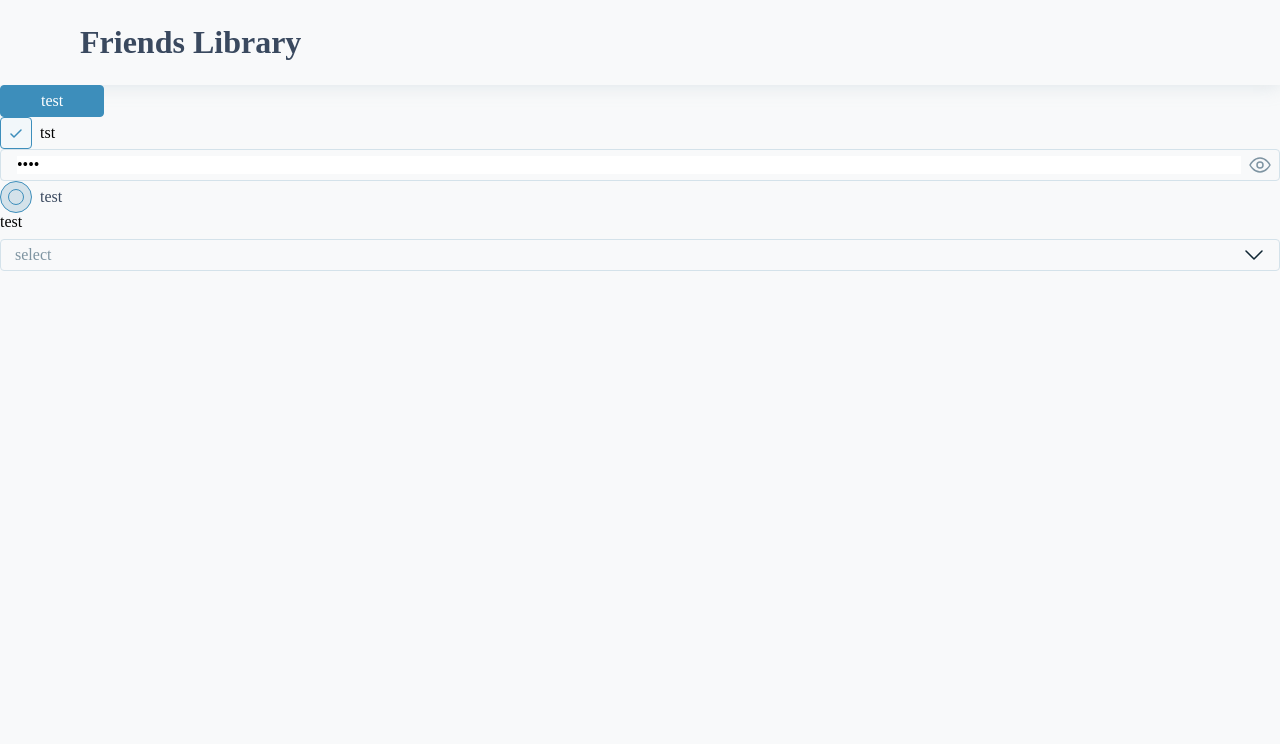
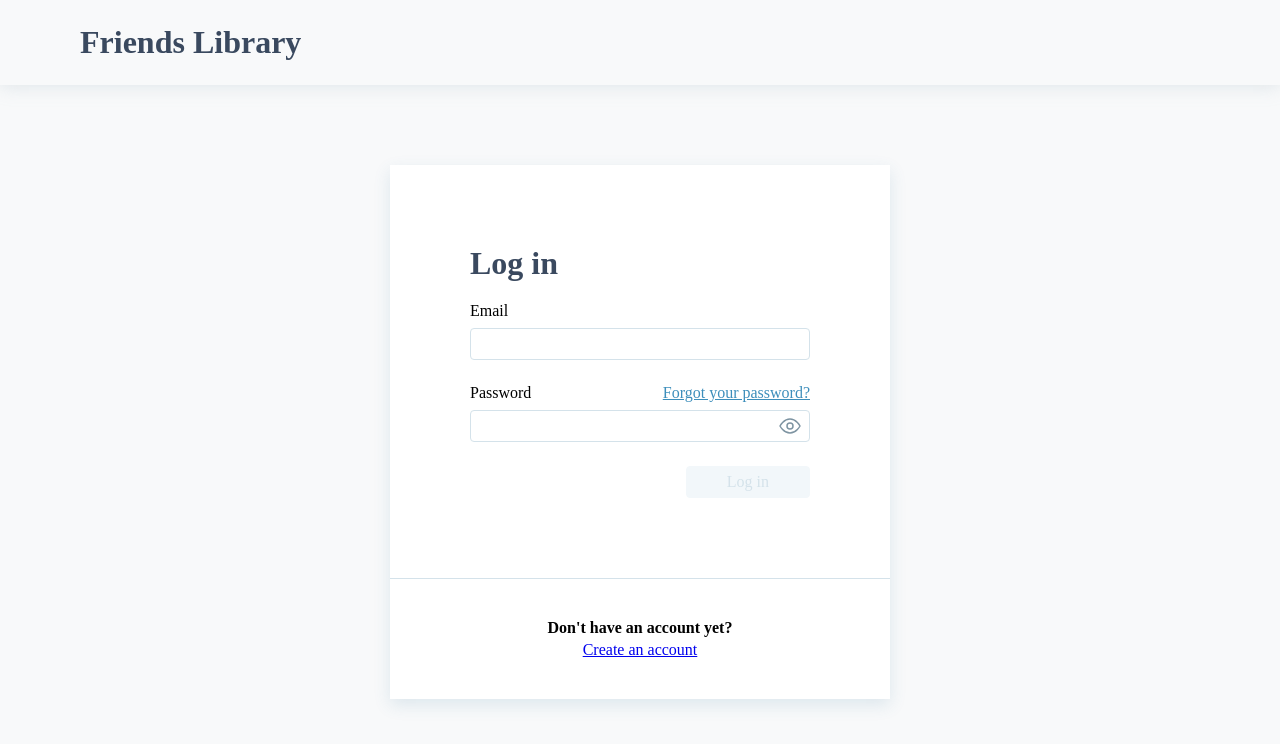
Before and after one commit to konradduleba/FriendsLibraryUI, a React (Create React App) app: page /login in a window 1280 px wide. Shown: the top 744 px of the page. Built offline with nearby package versions, Linux system fonts and the light colour scheme; no server answers; a web font is replaced by a local one.

Commit message:
add login page component

```diff
--- /dev/null
+++ b/src/Pages/Global/Login/Styles/Login.scss
@@ -0,0 +1,78 @@
+@import "Utils/Styles/variables.scss";
+
+.login-page-wrapper {
+  display: flex;
+  justify-content: center;
+  .login-box {
+    width: 50%;
+    max-width: 500px;
+    margin-top: 10 * $base-pixel-size;
+    background-color: white;
+    box-shadow: 0px 6px 16px rgba(54, 121, 157, 0.14);
+    .content {
+      padding: 10 * $base-pixel-size;
+      .title {
+        margin-bottom: 20px;
+      }
+      .form {
+        display: flex;
+        flex-direction: column;
+        .form-input-wrapper {
+          margin-bottom: 3 * $base-pixel-size;
+        }
+        .button-wrapper {
+          display: flex;
+          justify-content: flex-end;
+        }
+      }
+    }
+    .footer {
+      padding: 5 * $base-pixel-size 0px;
+      border-top: 1px solid #d4e2ea;
+      display: flex;
+      flex-direction: column;
+      align-items: center;
+      justify-content: center;
+      span {
+        font-weight: bold;
+        display: block;
+        margin-bottom: 0.5 * $base-pixel-size;
+      }
+    }
+  }
+}
+
+@media screen and (max-width: 480px) {
+  .login-page-wrapper {
+    .login-box {
+      width: 100%;
+      margin-top: 0;
+      background-color: transparent;
+      box-shadow: none;
+      .content {
+        padding: 4 * $base-pixel-size 2 * $base-pixel-size;
+        .form {
+          .form-input-wrapper {
+            .input-content-container {
+              input {
+                background-color: transparent;
+              }
+            }
+          }
+          .button-wrapper {
+            button {
+              width: 100%;
+            }
+          }
+          .forgot-password-link {
+            display: block;
+            margin-bottom: 3 * $base-pixel-size;
+          }
+        }
+      }
+      .footer {
+        border: none;
+      }
+    }
+  }
+}
--- /dev/null
+++ b/src/Pages/Global/Login/Types/ILoginCredentials.tsx
@@ -0,0 +1,4 @@
+export default interface ILoginCredentials {
+  email: string;
+  password: string;
+}
--- a/src/Pages/Global/Login/index.tsx
+++ b/src/Pages/Global/Login/index.tsx
@@ -1,51 +1,90 @@
-import Button from 'Components/Button'
-import EButtonTypeList from 'Components/Button/Types/EButtonTypeList'
-import FormCheckbox from 'Components/Form/Checkbox'
-import FormInput from 'Components/Form/Input'
-import EInputTypes from 'Components/Form/Input/Types/EInputTypes'
-import FormRadio from 'Components/Form/Radio'
-import FormSelect from 'Components/Form/Select'
-import React from 'react'
+import Button from "Components/Button";
+import EButtonTypeList from "Components/Button/Types/EButtonTypeList";
+import FormInput from "Components/Form/Input";
+import EInputTypes from "Components/Form/Input/Types/EInputTypes";
+import React, { useContext, useState } from "react";
+import ILoginCredentials from "./Types/ILoginCredentials";
+import "./Styles/Login.scss";
+import { Link } from "react-router-dom";
+import useWindowSize from "Utils/Functions/useWindowSize";
+import checkIsMobileView from "Utils/Functions/checkIsMobileView";
+import sendRequest from "Authentication/sendRequest";
+import EApiMethods from "Utils/Types/EApiMethods";
+import { TokenContext } from "Context/Token";
 
 const Login = (): JSX.Element => {
+  const { loginUser } = useContext(TokenContext);
+  const { width } = useWindowSize();
+  const isMobileView = checkIsMobileView(width);
 
-    return (
-        <div>
-            <Button
-                value='test'
-                onClick={() => console.log('test')}
-                type={EButtonTypeList.PRIMARY}
-            />
-            <FormCheckbox
-                value={true}
-                onChange={() => console.log('checkbox')}
-                header='tst'
+  const [loginCredentials, setUpLoginCredentials] = useState<ILoginCredentials>(
+    {
+      email: "",
+      password: "",
+    }
+  );
+
+  const handleLogIn = async () => {
+    const data = { ...loginCredentials };
+    const result = loginUser && (await loginUser(data));
+    console.log(result);
+  };
+
+  const updateLoginCredentials = (key: string, value: string) => {
+    setUpLoginCredentials((prevState) => ({
+      ...prevState,
+      [key]: value,
+    }));
+  };
+
+  const forgotPasswordHeader = (
+    <Link className="forgot-password-link" to="/forgot-password">
+      Forgot your password?
+    </Link>
+  );
+
+  return (
+    <div className="login-page-wrapper">
+      <div className="login-box">
+        <div className="content">
+          <h1 className="title">Log in</h1>
+          <div className="form">
+            <FormInput
+              header="Email"
+              type={EInputTypes.TEXT}
+              isRequired={true}
+              onChange={(value) => updateLoginCredentials("email", value)}
+              value={loginCredentials.email}
             />
             <FormInput
-                value='test'
-                onChange={() => console.log('input')}
-                type={EInputTypes.PASSWORD}
+              headerChildren={isMobileView ? undefined : forgotPasswordHeader}
+              header="Password"
+              type={EInputTypes.PASSWORD}
+              isRequired={true}
+              onChange={(value) => updateLoginCredentials("password", value)}
+              value={loginCredentials.password}
             />
-            <FormRadio
-                onChange={() => console.log('radio')}
-                options={[{
-                    label: 'test',
-                    value: 1,
-                }]}
-                value={1}
+            {isMobileView && forgotPasswordHeader}
+            <Button
+              onClick={() => handleLogIn()}
+              type={EButtonTypeList.PRIMARY}
+              value="Log in"
+              disabled={
+                loginCredentials.email !== "" &&
+                loginCredentials.password !== ""
+                  ? false
+                  : true
+              }
             />
-            <FormSelect
-                onChange={() => console.log('select')}
-                options={[{
-                    label: 'test',
-                    value: 1
-                }]}
-                header='test'
-                placeholder='select'
-                value={null}
-            />
+          </div>
         </div>
-    )
-}
+        <div className="footer">
+          <span>Don't have an account yet?</span>
+          <Link to="#">Create an account</Link>
+        </div>
+      </div>
+    </div>
+  );
+};
 
-export default Login
+export default Login;
```
Also changed, not shown: src/Components/Form/Input/Types/IInput.tsx (indentation only).
